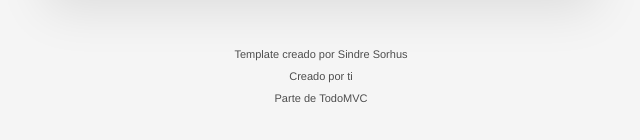
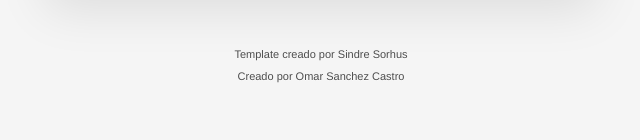
Before and after one commit to OmarSCastro/ToDosApp, a website built with webpack: page src/index.html in a window 1280 px wide. Shown: the part 254-394 px from the top of the page, without its empty margins (319-959 px from the left). Built offline with nearby package versions, Linux system fonts and the light colour scheme.

Commit message:
Editando footer

```diff
--- a/src/index.html
+++ b/src/index.html
@@ -60,8 +60,7 @@
 
 			<p>Template creado por <a href="http://sindresorhus.com">Sindre Sorhus</a></p>
 			<!-- Change this out with your name and url ↓ -->
-			<p>Creado por <a href="http://todomvc.com">ti</a></p>
-			<p>Parte de <a href="http://todomvc.com">TodoMVC</a></p>
+			<p>Creado por Omar Sanchez Castro</p>
 		</footer>
 
 
```
